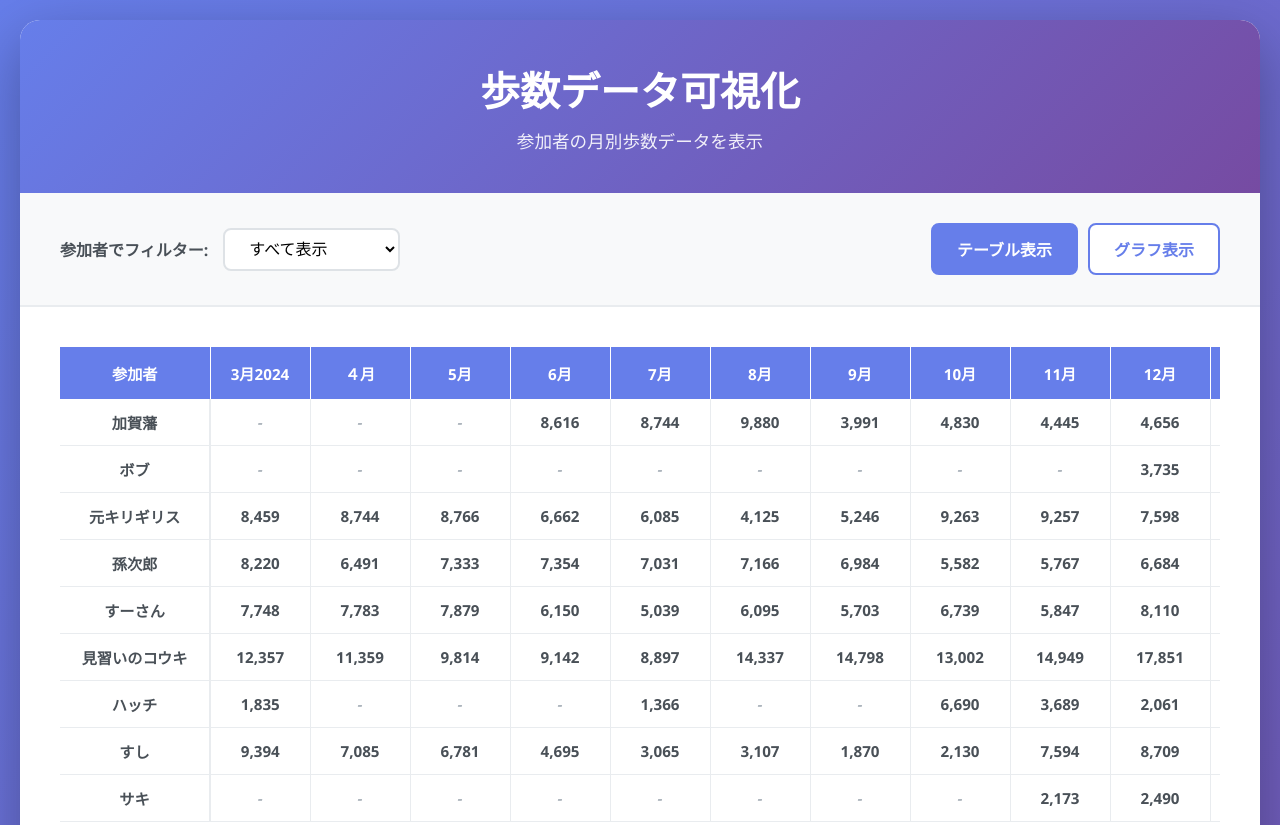
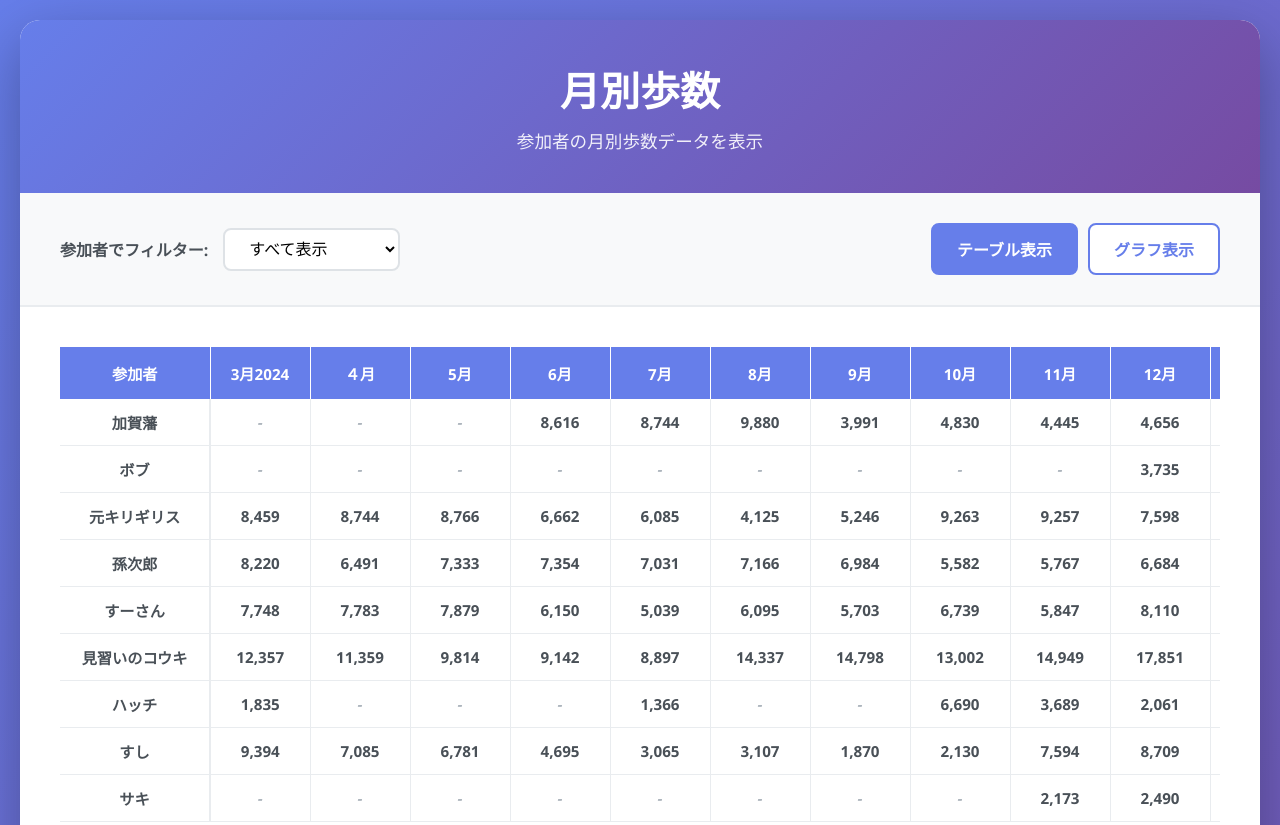
Before and after one commit to knkhdk/alkoo, a plain HTML site: page index.html in a window 1280 px wide. Shown: the top 825 px of the page. Drawn offline with nearby package versions, Linux system fonts and the light colour scheme.

Commit message:
タイトルを「月別歩数」に変更

```diff
--- a/index.html
+++ b/index.html
@@ -3,14 +3,14 @@
 <head>
     <meta charset="UTF-8">
     <meta name="viewport" content="width=device-width, initial-scale=1.0">
-    <title>歩数データ可視化</title>
+    <title>月別歩数</title>
     <link rel="stylesheet" href="styles.css">
     <script src="https://cdn.jsdelivr.net/npm/chart.js@4.4.0/dist/chart.umd.min.js"></script>
 </head>
 <body>
     <div class="container">
         <header>
-            <h1>歩数データ可視化</h1>
+            <h1>月別歩数</h1>
             <p class="subtitle">参加者の月別歩数データを表示</p>
         </header>
 
```
Also changed, not shown: README.md.
